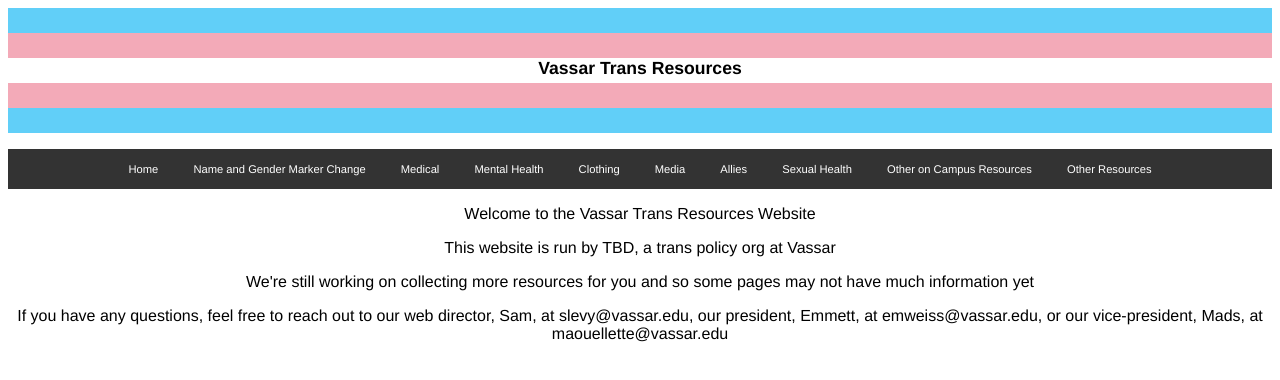
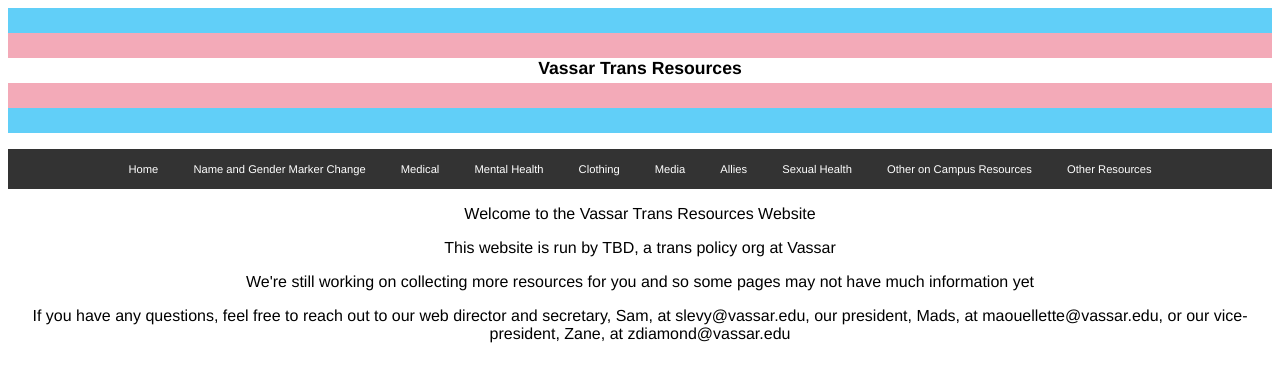
Before and after one commit to slevy20/TBD, a plain HTML site: page index.html in a window 1280 px wide. Drawn offline with Linux system fonts and the light colour scheme.

Commit message:
update exec board members

```diff
--- a/index.html
+++ b/index.html
@@ -104,7 +104,7 @@
 Welcome to the Vassar Trans Resources Website <p>
 This website is run by TBD, a trans policy org at Vassar <p>
 We're still working on collecting more resources for you and so some pages may not have much information yet <p>
-If you have any questions, feel free to reach out to our web director, Sam, at slevy@vassar.edu, our president, Emmett, at emweiss@vassar.edu, or our vice-president, Mads, at maouellette@vassar.edu
+If you have any questions, feel free to reach out to our web director and secretary, Sam, at slevy@vassar.edu, our president, Mads, at maouellette@vassar.edu, or our vice-president, Zane, at zdiamond@vassar.edu
 
 </body>
 </html>
```
